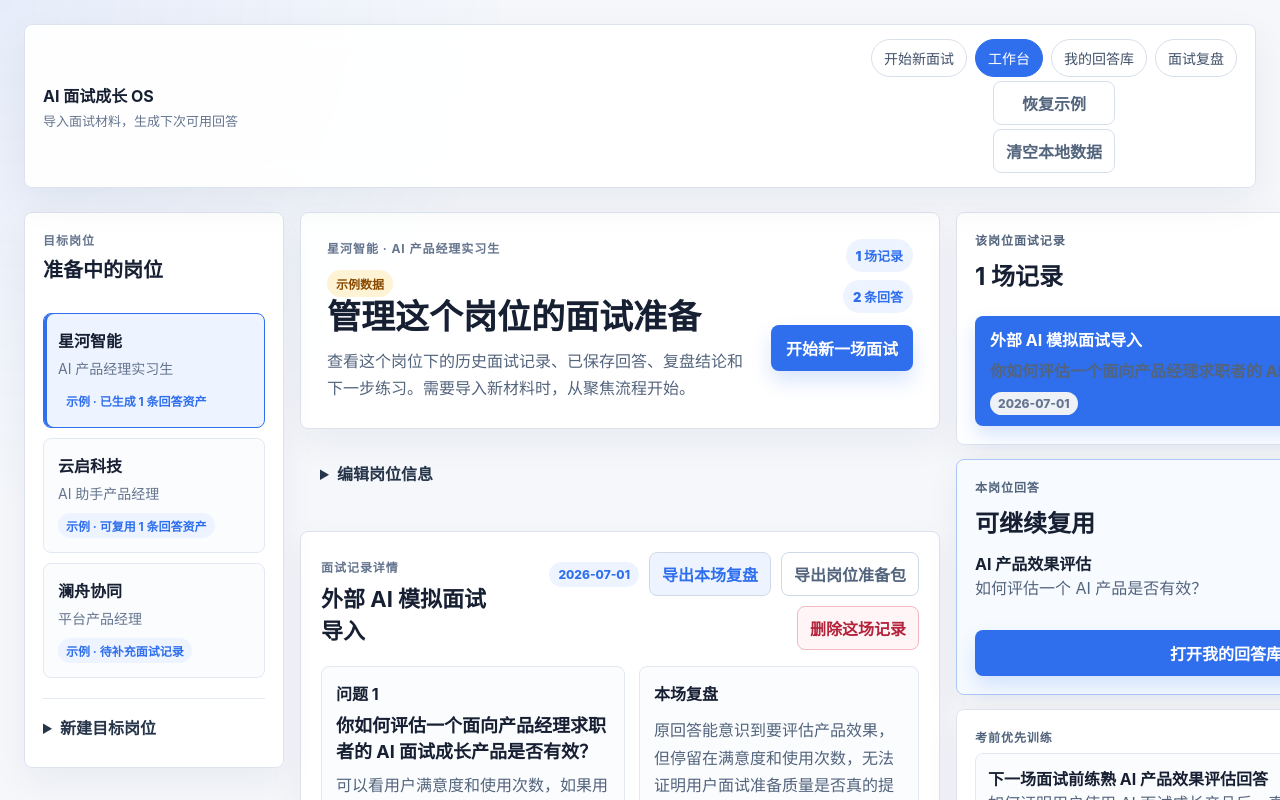
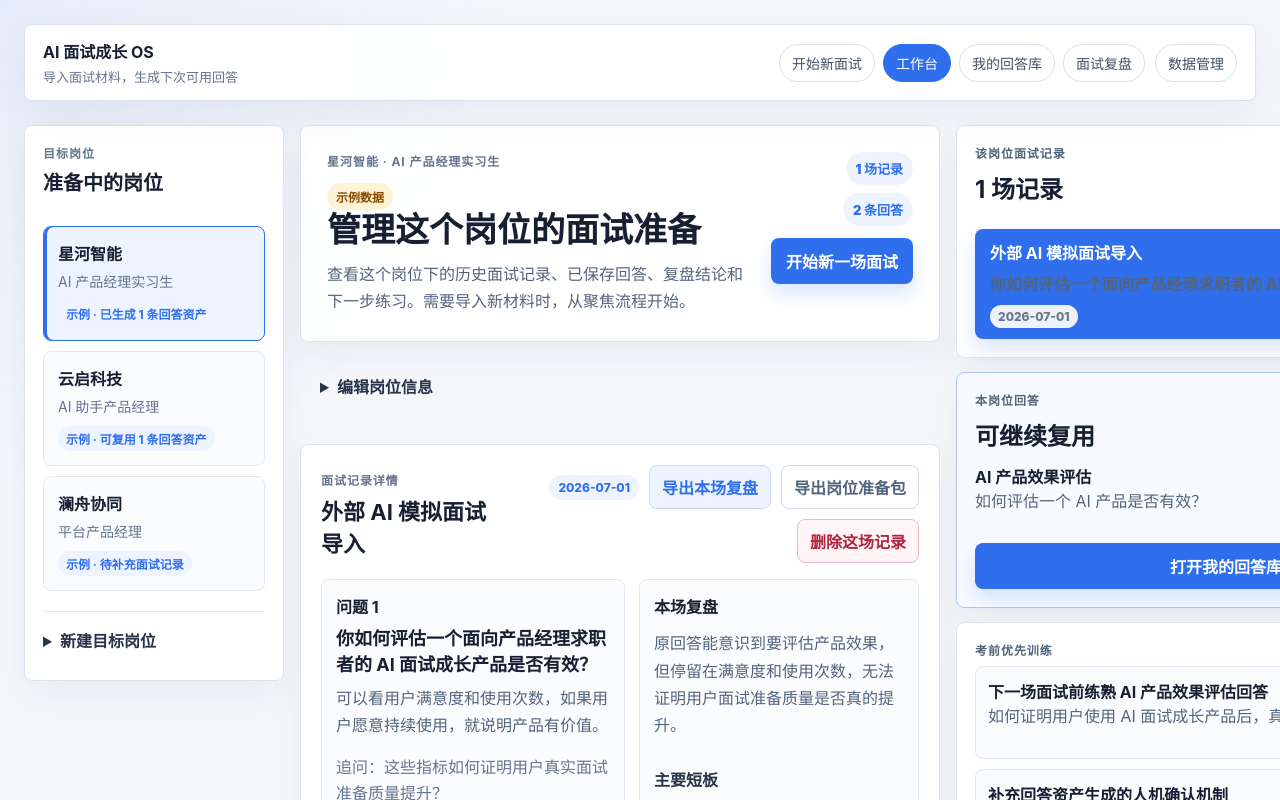
Before and after one commit to Ppppxxxi/ai-interview-growth-os, a React (Vite) app: page / in a window 1280 px wide. Both pictures are taken after a click on the button "使用完整示例数据". Shown: the top 800 px of the page. Built offline with nearby package versions, Linux system fonts and the light colour scheme.

Commit message:
fix: allow job creation without jd

```diff
--- a/src/App.tsx
+++ b/src/App.tsx
@@ -192,14 +192,17 @@ export default function App() {
             </nav>
           )}
           {hasStarted && (
-            <div className="data-actions" aria-label="本地数据管理">
+            <details className="data-menu">
+              <summary>数据管理</summary>
+              <div className="data-menu-list" aria-label="本地数据管理">
                 <button type="button" className="ghost-action" onClick={handleRestoreExample}>
                   恢复示例
                 </button>
-              <button type="button" className="ghost-action" onClick={handleClearLocalData}>
+                <button type="button" className="ghost-action danger-ghost-action" onClick={handleClearLocalData}>
                   清空本地数据
                 </button>
               </div>
+            </details>
           )}
         </div>
       </header>
--- a/src/pages/JobFileDetail.tsx
+++ b/src/pages/JobFileDetail.tsx
@@ -483,7 +483,7 @@ export function JobFileDetail({
 
   function handleNewJobSubmit(event: FormEvent<HTMLFormElement>) {
     event.preventDefault();
-    if (!newJobForm.company.trim() || !newJobForm.roleTitle.trim() || !newJobForm.jdText.trim()) return;
+    if (!newJobForm.company.trim() || !newJobForm.roleTitle.trim()) return;
 
     onCreateJob(newJobForm);
     setNewJobForm(emptyJobForm);
@@ -513,7 +513,7 @@ export function JobFileDetail({
         <details className="new-job-card">
           <summary>新建目标岗位</summary>
           <form onSubmit={handleNewJobSubmit}>
-            <p className="new-job-helper">填写公司、岗位和 JD 后，本场复盘会自动绑定到这个岗位。</p>
+            <p className="new-job-helper">先填写公司和岗位即可创建，JD 可以在开始新面试时再补充。</p>
             <label>
               <span>公司</span>
               <input value={newJobForm.company} onChange={(event) => handleNewJobChange('company', event.target.value)} />
@@ -531,10 +531,10 @@ export function JobFileDetail({
               <input value={newJobForm.stage} onChange={(event) => handleNewJobChange('stage', event.target.value)} />
             </label>
             <label>
-              <span>JD</span>
+              <span>JD，可选</span>
               <textarea
                 value={newJobForm.jdText}
-                placeholder="粘贴岗位描述、职责要求和能力要求"
+                placeholder="可以先留空，后续在新面试流程里粘贴岗位描述"
                 onChange={(event) => handleNewJobChange('jdText', event.target.value)}
               />
             </label>
--- a/src/styles.css
+++ b/src/styles.css
@@ -50,7 +50,7 @@ a {
   backdrop-filter: blur(12px);
 }
 
-.topbar div {
+.topbar > div:first-child {
   display: flex;
   flex-direction: column;
   gap: 4px;
@@ -70,18 +70,47 @@ a {
 .topbar-actions {
   display: flex;
   align-items: center;
+  flex-direction: row;
   flex-wrap: wrap;
   justify-content: flex-end;
   gap: 10px;
 }
 
-.data-actions {
-  display: flex;
-  flex-wrap: wrap;
+.data-menu {
+  position: relative;
+}
+
+.data-menu summary {
+  list-style: none;
+  border: 1px solid #d7dfeb;
+  border-radius: 999px;
+  padding: 8px 12px;
+  color: #40516a;
+  background: #ffffff;
+  font-size: 14px;
+  cursor: pointer;
+}
+
+.data-menu summary::-webkit-details-marker {
+  display: none;
+}
+
+.data-menu-list {
+  position: absolute;
+  right: 0;
+  top: calc(100% + 8px);
+  z-index: 20;
+  display: grid;
+  min-width: 150px;
   gap: 8px;
-}
-
-.data-actions .ghost-action,
+  border: 1px solid #dce3ef;
+  border-radius: 8px;
+  padding: 10px;
+  background: #ffffff;
+  box-shadow: 0 14px 36px rgba(23, 32, 51, 0.12);
+}
+
+.data-menu .ghost-action,
 .welcome-actions .secondary-action {
   border: 1px solid #d7dfeb;
   border-radius: 8px;
@@ -344,6 +373,11 @@ a {
   color: #40516a;
   font-size: 14px;
   font-weight: 800;
+}
+
+.data-menu .danger-ghost-action {
+  color: #b4233c;
+  background: #fff5f6;
 }
 
 .focus-job-grid input,
@@ -3030,20 +3064,27 @@ body {
 @media (max-width: 640px) {
   .topbar-actions,
   .topbar-actions nav,
-  .data-actions,
+  .data-menu,
   .welcome-actions {
     width: 100%;
   }
 
-  .topbar-actions nav,
-  .data-actions {
+  .topbar-actions nav {
     justify-content: stretch;
   }
 
   .topbar-actions button,
-  .data-actions .ghost-action,
   .welcome-actions button {
     flex: 1;
+  }
+
+  .data-menu summary {
+    text-align: center;
+  }
+
+  .data-menu-list {
+    position: static;
+    margin-top: 8px;
   }
 
   .welcome-panel {
--- a/src/workflow/personalWorkspace.ts
+++ b/src/workflow/personalWorkspace.ts
@@ -128,7 +128,7 @@ export function createJobFileFromDraft(draft: NewJobDraft, existingCount: number
     direction,
     jdText: draft.jdText.trim(),
     stage: stage || '准备中',
-    status: '待导入面试对话',
+    status: draft.jdText.trim() ? '待导入面试材料' : '待补充 JD 或面试材料',
     interviewSessionIds: []
   };
 }
```
Also changed, not shown: 1 other file (tests, documents, lock files or other folders). Lines whose indentation alone changed are shown as unchanged.
